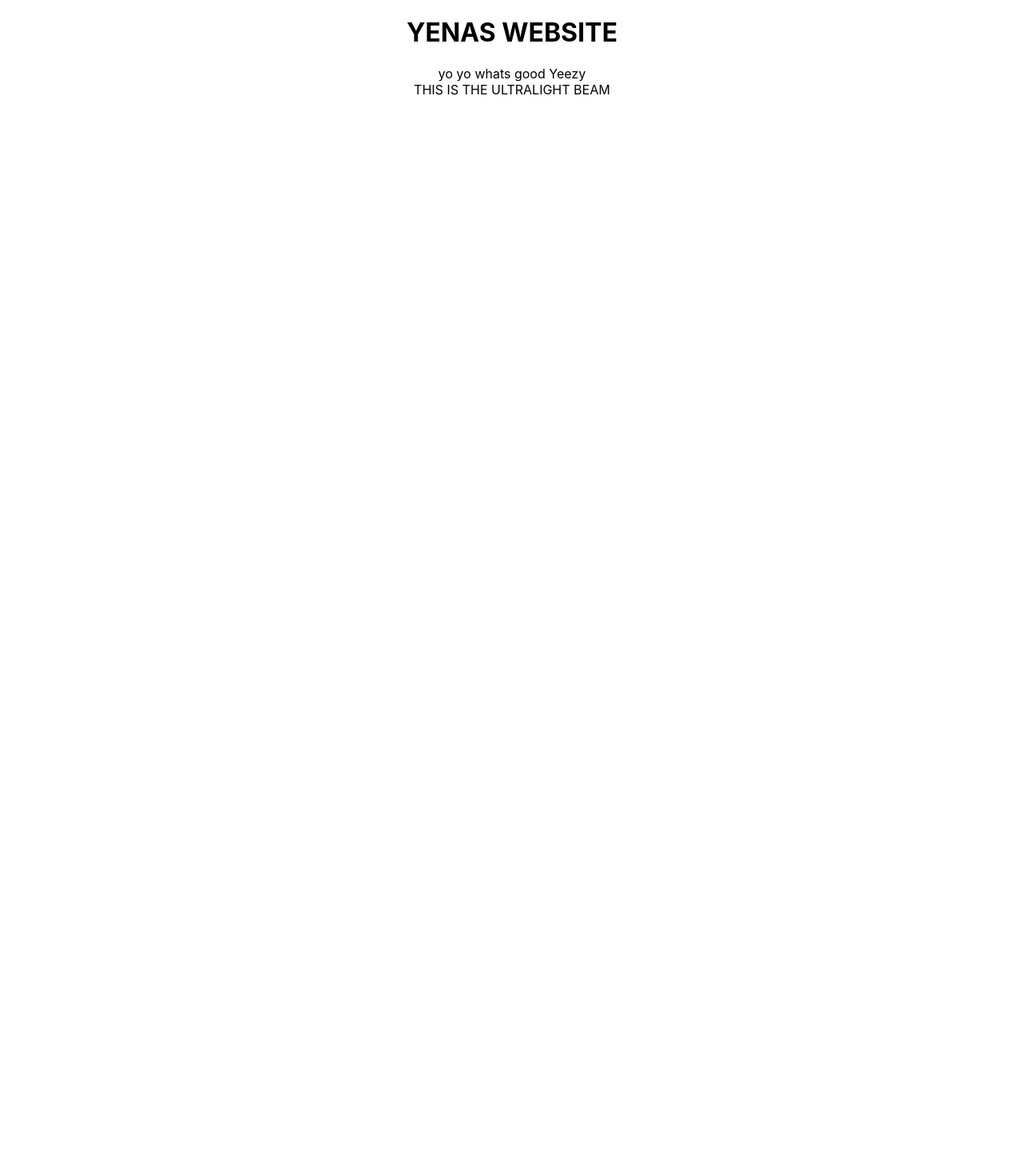
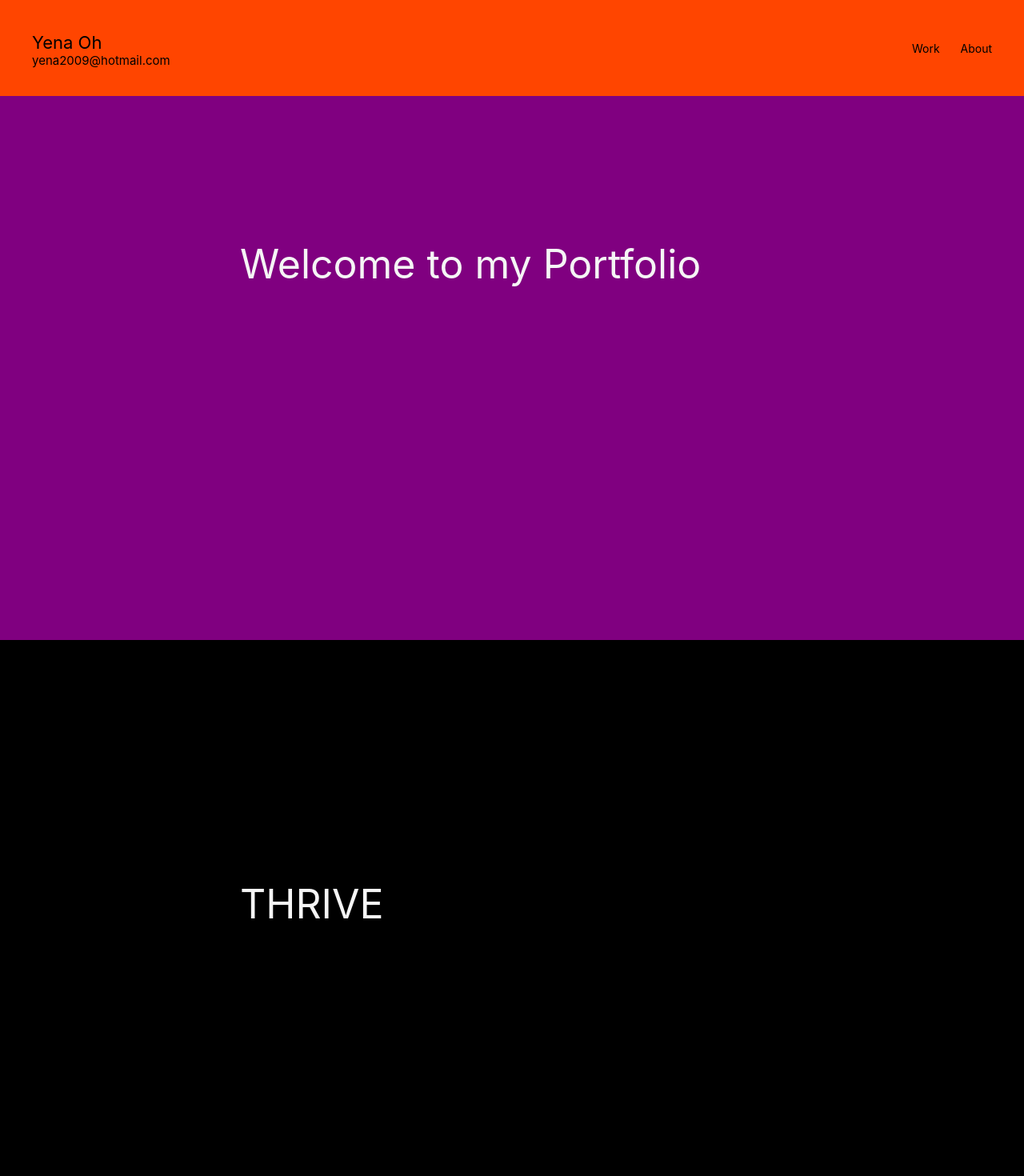
Before and after one commit to gabecadiz/yenaDesigns, a React (Create React App) app: page / in a window 1280 px wide. Shown: the top 1470 px of the page at 80% size. Before the commit the page ends 800 px from the top, so only its background shows below. Built offline with nearby package versions, Linux system fonts and the light colour scheme.

Commit message:
created template for landing page

```diff
--- a/src/App.css
+++ b/src/App.css
@@ -1,38 +1,92 @@
-.App {
-  text-align: center;
+/* basic reset using universal selector */
+*,
+*::after,
+*::before {
+  margin: 0;
+  padding: 0;
+  box-sizing: inherit;
 }
 
-.App-logo {
-  height: 40vmin;
-  pointer-events: none;
+/* setting global font-size
+use font-size of 62.5% to allow users to have changed default font size if needed, if not it will default from 16root px to 10pxs*/
+html {
+  font-size: 62.5%;
 }
 
-@media (prefers-reduced-motion: no-preference) {
-  .App-logo {
-    animation: App-logo-spin infinite 20s linear;
-  }
+/* setting font properties for whole webpage, inherited into all properties */
+body {
+  box-sizing: border-box;
+}
+.App {
+  position: relative;
 }
 
-.App-header {
-  background-color: #282c34;
-  min-height: 100vh;
+.header {
+  z-index: 100;
+  position: absolute;
+  top: 0;
+  display: flex;
+  justify-content: space-between;
+  padding: 40px;
+  background-color: orangered;
+  height: 120px;
+  width: 100%;
+}
+
+.personal-info {
   display: flex;
   flex-direction: column;
-  align-items: center;
-  justify-content: center;
-  font-size: calc(10px + 2vmin);
-  color: white;
+  height: 100%;
 }
 
-.App-link {
-  color: #61dafb;
+.name {
+  font-size: 2.2rem;
 }
 
-@keyframes App-logo-spin {
-  from {
-    transform: rotate(0deg);
-  }
-  to {
-    transform: rotate(360deg);
-  }
+.email {
+  font-size: 1.5rem;
 }
+
+.hyper-links {
+  display: flex;
+  justify-content: space-between;
+  align-items: center;
+  width: 100px;
+  font-size: 1.4rem;
+}
+
+.hero-image {
+  position: relative;
+  padding-top: 120px;
+  height: 100vh;
+  width: 100%;
+  background-color: purple;
+}
+
+.hero-image-header {
+  position: absolute;
+  top: 300px;
+  left: 300px;
+  font-size: 5rem;
+  color: whitesmoke;
+}
+
+.hero-thrive {
+  position: relative;
+  height: 100vh;
+  width: 100%;
+  background-color: black;
+}
+
+.hero-thrive-header {
+  position: absolute;
+  top: 300px;
+  left: 300px;
+  font-size: 5rem;
+  color: whitesmoke;
+}
+
+.footer {
+  height: 180px;
+  width: 100%;
+}
--- a/src/App.js
+++ b/src/App.js
@@ -5,11 +5,31 @@ import './App.css';
 function App() {
   return (
     <div className='App'>
-      <header>
-        <h1> YENAS WEBSITE </h1>
-        <div> yo yo whats good Yeezy</div>
-        <div> THIS IS THE ULTRALIGHT BEAM </div>
+      <header className='header'>
+        <div className='personal-info'>
+          <span className='name'>Yena Oh</span>
+          <span className='email'> yena2009@hotmail.com</span>
+        </div>
+
+        <div className='hyper-links'>
+          <span className='work'>Work</span>
+          <span className='about'>About</span>
+        </div>
       </header>
+
+      <div className='hero-image'>
+        <span className='hero-image-header'>Welcome to my Portfolio</span>
+      </div>
+      <div className='hero-thrive'>
+        <span className='hero-thrive-header'>THRIVE</span>
+      </div>
+
+      <footer className='footer'>
+        <div>FOLLOW ME ON LINKED</div>
+        <span className='watermark'>
+          Designed by Yena Oh in 2019. All rights reserved.
+        </span>
+      </footer>
     </div>
   );
 }
```
